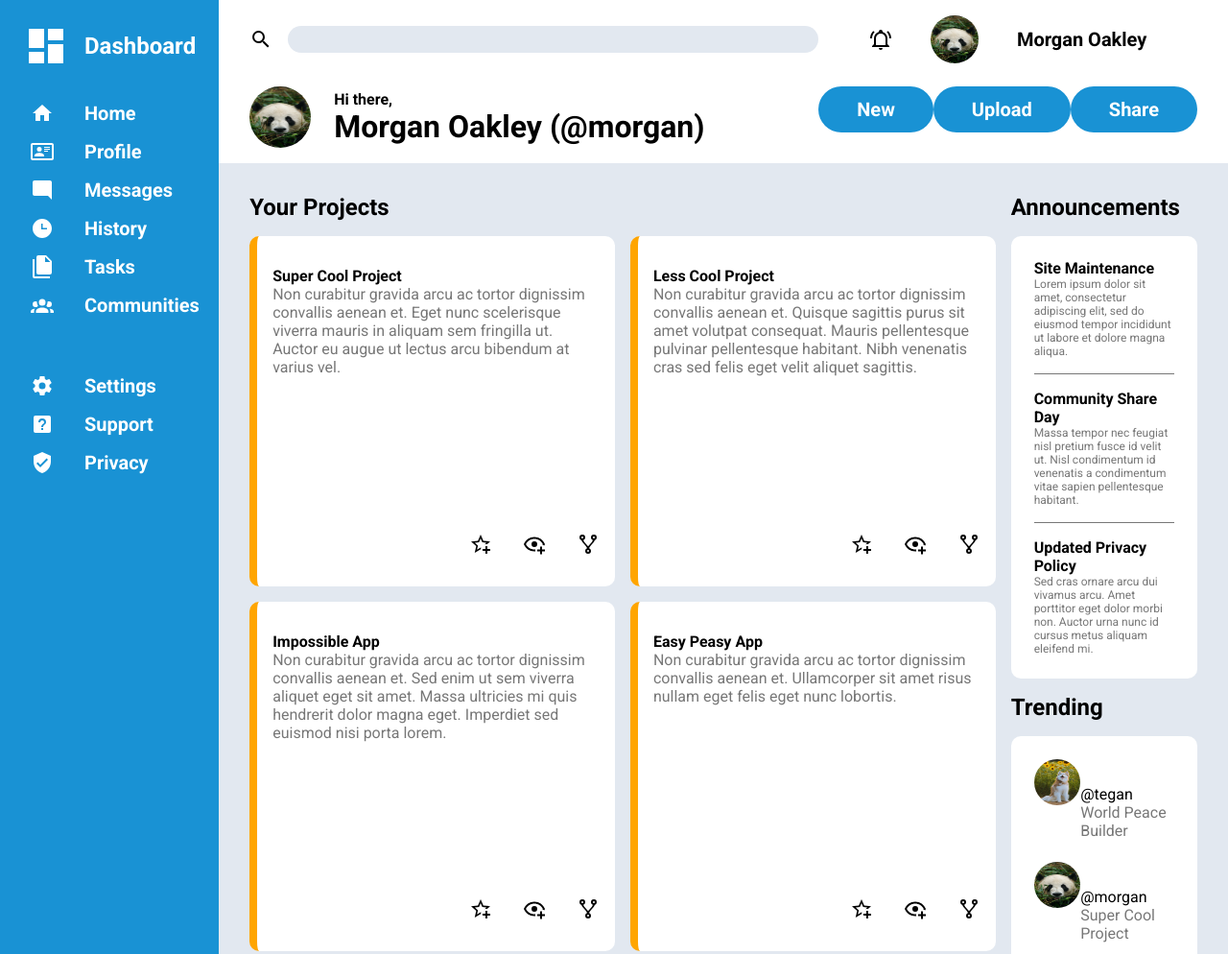
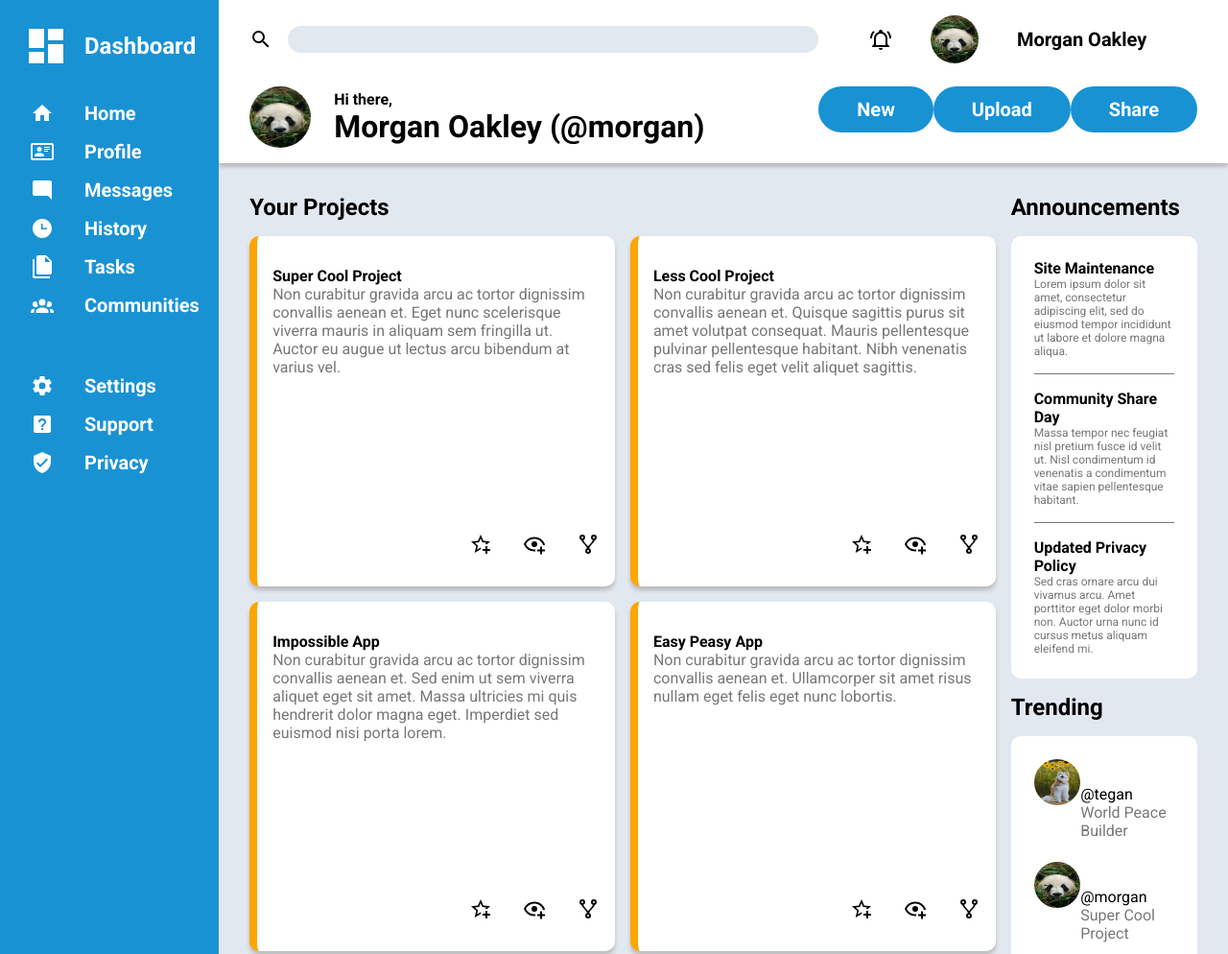
Before and after one commit to bkwong315/odin-admin-dashboard, a plain HTML site: page index.html in a window 1280 px wide. Shown: the top 994 px of the page at 96% size. Drawn offline with Linux system fonts and the light colour scheme.

Commit message:
Add box-shadows to elements

```diff
--- a/style.css
+++ b/style.css
@@ -22,6 +22,7 @@ body {
   background: #1992d4;
   color: white;
   font-weight: 700;
+  z-index: 2;
 }
 
 .sidebar > .heading {
@@ -59,8 +60,10 @@ header {
   display: grid;
   grid-template-columns: 2fr 1fr;
   row-gap: 1.5rem;
-  margin: 1rem 2rem;
+  padding: 1rem 2rem;
   background: white;
+  box-shadow: 0px 4px 4px rgb(187, 187, 187);
+  z-index: 1;
 }
 
 .search {
@@ -171,6 +174,7 @@ header {
   background: #fff;
   border-left: 8px solid orange;
   border-radius: 10px;
+  box-shadow: 0px 4px 4px rgb(187, 187, 187);
 }
 
 .project > .project-info > .desc {
```
